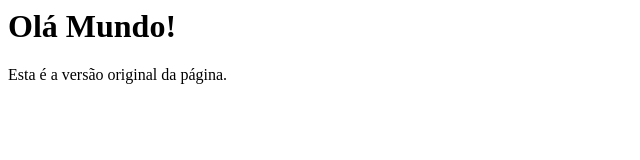
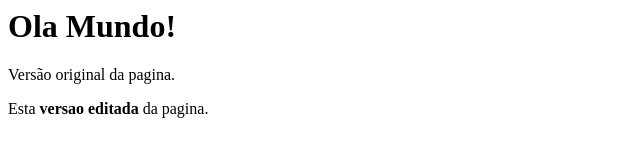
Before and after one commit to NotDancingJesus/Lab4Static, a plain HTML site: page index.html in a window 1280 px wide. Shown: the whole page, without its empty margins (0-640 px from the left). Drawn offline with Linux system fonts and the light colour scheme.

Commit message:
Primeira versão da Static Web App

```diff
--- a/index.html
+++ b/index.html
@@ -4,7 +4,9 @@
     <title>Minha Static Web App</title>
 </head>
 <body>
-    <h1>Olá Mundo!</h1>
-    <p>Esta é a versão original da página.</p>
+    <h1>Ola Mundo!</h1>
+    <p>Versão original da pagina.</p>
+    <p>Esta <strong>versao editada</strong> da pagina.</p>
+
 </body>
 </html>
```
